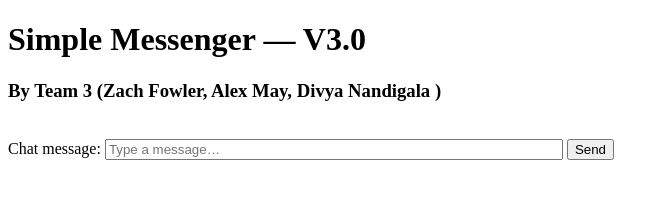
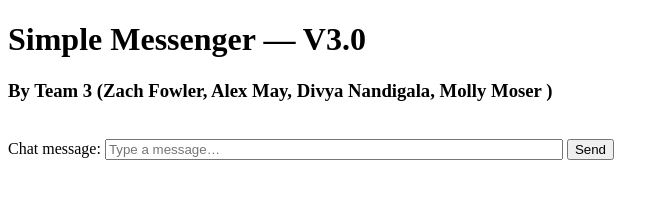
Before and after one commit to uc-se-sm26-team3/uc-se-sm26-team3.github.io, a plain HTML site: page src/index.html in a window 1280 px wide. Shown: the whole page, without its empty margins (0-669 px from the left). Drawn offline with Linux system fonts and the light colour scheme.

Commit message:
Added my name

```diff
--- a/src/index.html
+++ b/src/index.html
@@ -10,7 +10,7 @@
 <body>
 
     <h1>Simple Messenger — V3.0</h1>
-    <h3>By Team 3 (Zach Fowler, Alex May, Divya Nandigala )</h3>
+    <h3>By Team 3 (Zach Fowler, Alex May, Divya Nandigala, Molly Moser )</h3>
     <br>
     Chat message:
     <input id="chat-message" type="text" placeholder="Type a message…" style="width:450px;" />
```
